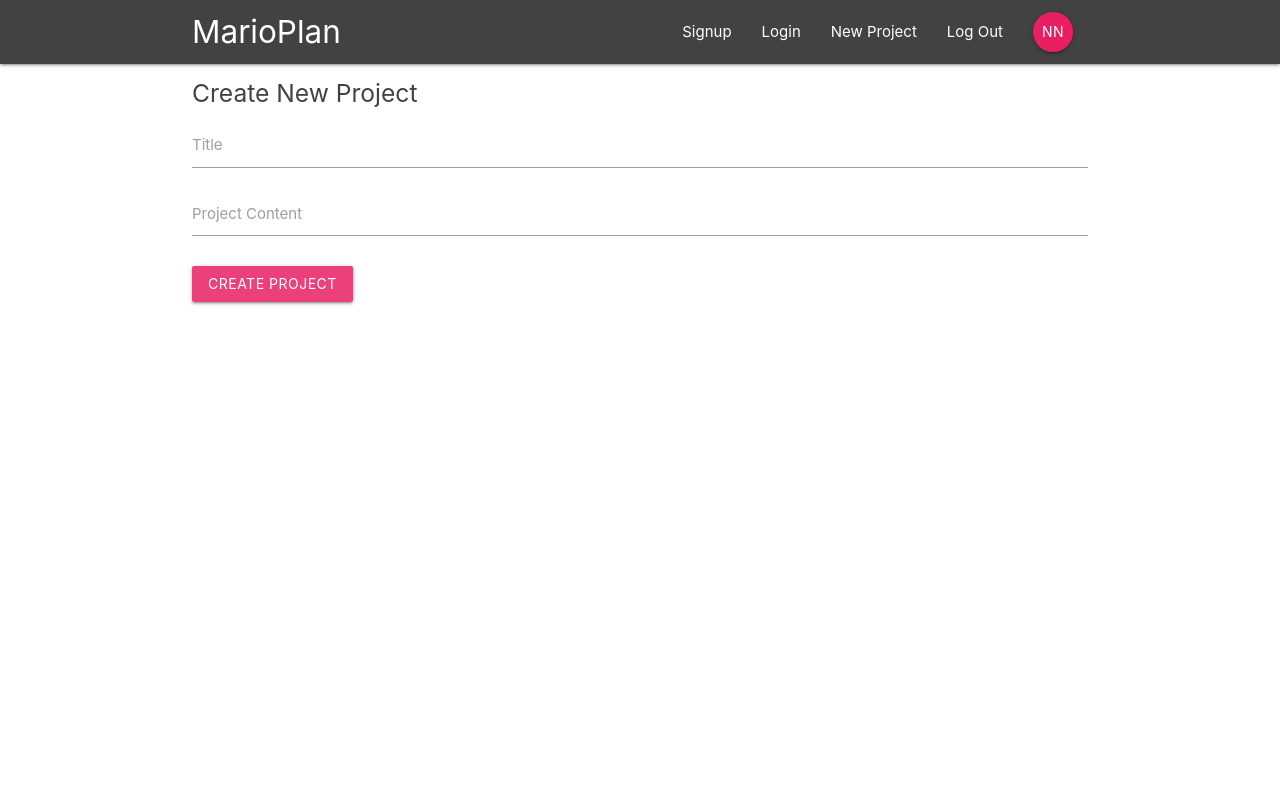
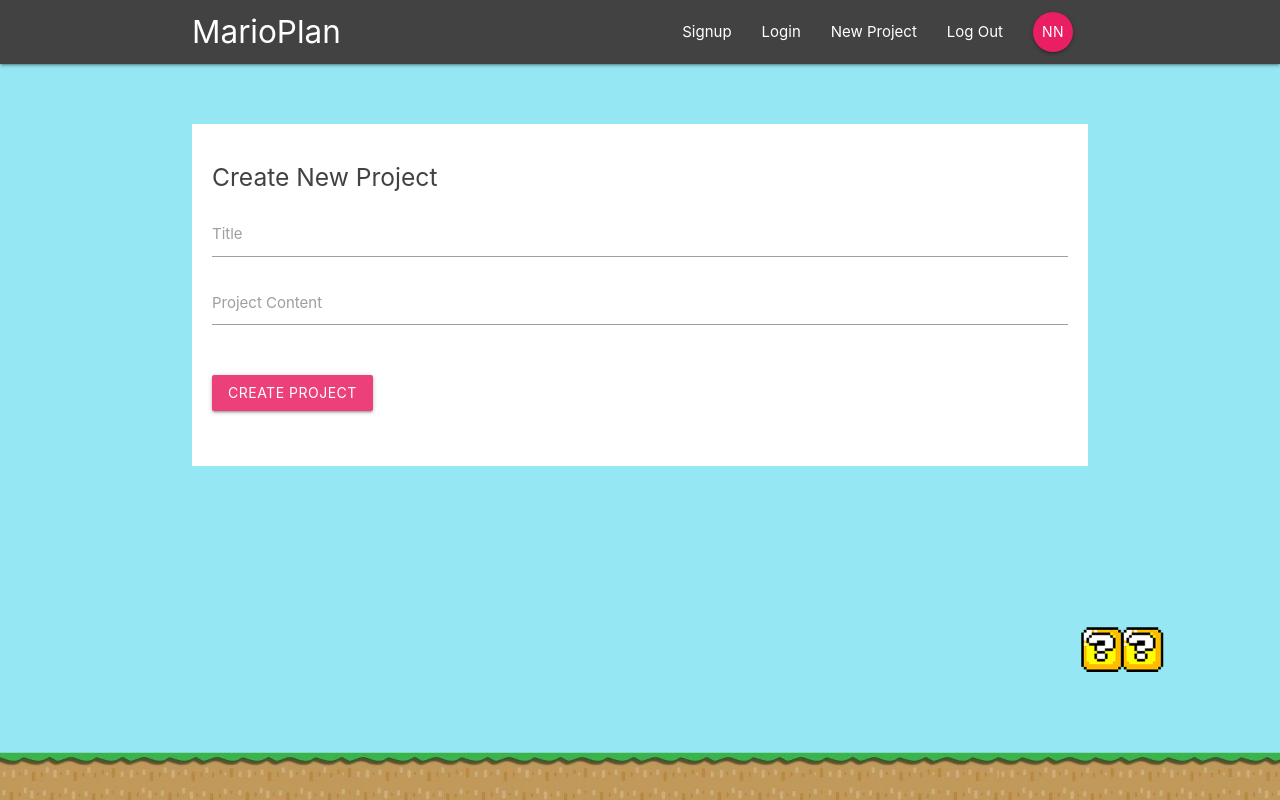
Before and after one commit to Brayheart/mario-plan, a React (Create React App) app: page /create in a window 1280 px wide. Built offline with nearby package versions, Linux system fonts and the light colour scheme.

Commit message:
css cleanup

```diff
--- a/src/components/layout/SignedInLinks.js
+++ b/src/components/layout/SignedInLinks.js
@@ -4,7 +4,7 @@ import { NavLink } from "react-router-dom";
 const SignedInLinks = () => {
   return (
     <ul className="right">
-      <li><NavLink to='/'>New Project</NavLink></li>
+      <li><NavLink to='/create'>New Project</NavLink></li>
       <li><NavLink to='/'>Log Out</NavLink></li>
       <li><NavLink to='/' className='btn btn-floating pink ligthen-1'>NN</NavLink></li>
     </ul>
--- a/src/components/layout/SignedOutLinks.js
+++ b/src/components/layout/SignedOutLinks.js
@@ -4,8 +4,8 @@ import { NavLink } from "react-router-dom";
 const SignedOutLinks = () => {
   return (
     <ul className="right">
-      <li><NavLink to='/'>Signup</NavLink></li>
-      <li><NavLink to='/'>Login</NavLink></li>
+      <li><NavLink to='/signup'>Signup</NavLink></li>
+      <li><NavLink to='/signin'>Login</NavLink></li>
     </ul>
   );
 };
--- a/src/index.css
+++ b/src/index.css
@@ -1,3 +1,7 @@
+html {
+  min-height: 100%;
+}
+
 body {
   margin: 0;
   padding: 0;
@@ -6,6 +10,28 @@ body {
     sans-serif;
   -webkit-font-smoothing: antialiased;
   -moz-osx-font-smoothing: grayscale;
+  background: url(/img/mario-bg.png) no-repeat;
+  background-size: 100%;
+  background-position: bottom;
+  background-color: #95e8f3;
+  min-height: 100%;
+}
+
+form{
+  padding: 20px;
+  margin-top: 60px;
+}
+
+form button, form h5{
+  margin: 20px 0;
+}
+
+input[type=text]:not(.browser-default):focus:not([readonly]),
+input[type=email]:not(.browser-default):focus:not([readonly]),
+input[type=password]:not(.browser-default):focus:not([readonly]),
+textarea.materialize-textarea:focus:not([readonly]) {
+  border-color: #ec407a;
+  box-shadow: none;
 }
 
 code {
```
Also changed, not shown: public/img/mario-bg.png (added).
